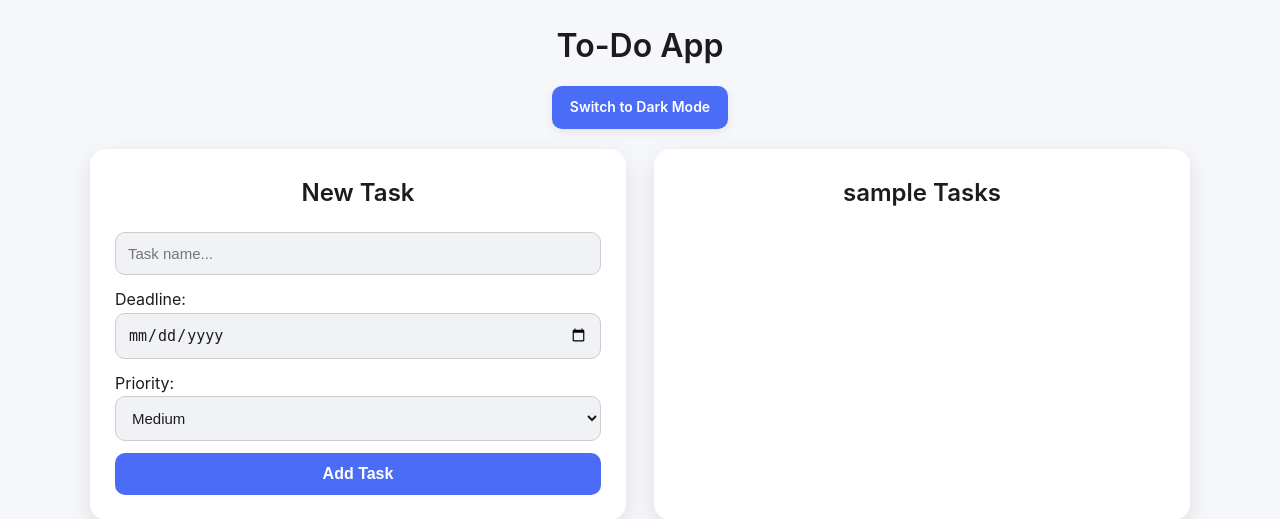
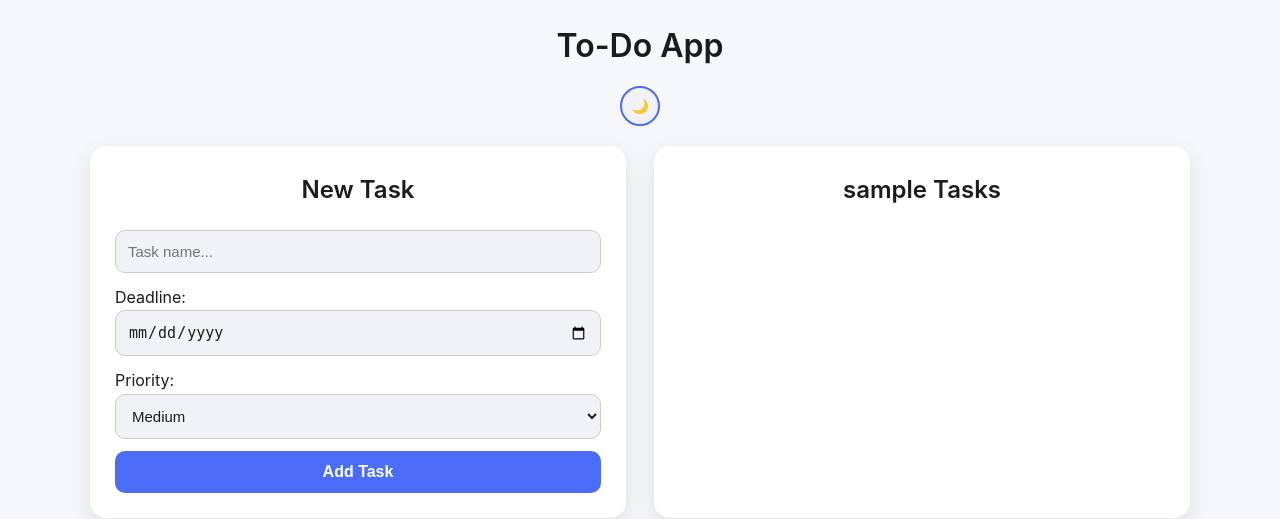
Before and after one commit to bardhideveloper/todo_flask, a Flask app: page / in a window 1280 px wide. Shown: the top 519 px of the page. Run offline with Flask 3, Linux system fonts and the light colour scheme; the visitor is signed in with stand-in values (Sample User, id 1); data that the repository does not hold is empty.

Commit message:
Small UI changes

```diff
--- a/static/style.css
+++ b/static/style.css
@@ -436,3 +436,28 @@ li:hover {
     margin-top: 4px;
     border: 1px solid rgba(74, 108, 247, 0.25);
 }
+
+/* ===========================
+   THEME TOGGLE ICON BUTTON
+=========================== */
+.btn-theme-toggle {
+    display: inline-flex;
+    align-items: center;
+    justify-content: center;
+    width: 40px;
+    height: 40px;
+    border-radius: 50%;
+    background: var(--input-bg);
+    color: var(--accent);
+    font-size: 18px;
+    cursor: pointer;
+    border: 2px solid var(--accent);
+    transition: 0.3s ease;
+    text-decoration: none;
+}
+
+.btn-theme-toggle:hover {
+    background: var(--accent);
+    color: white;
+    transform: rotate(20deg); /* optional subtle rotate on hover */
+}
--- a/templates/base.html
+++ b/templates/base.html
@@ -15,10 +15,15 @@
 
         {% if current_user.is_authenticated %}
         <div class="toggle-theme">
-            <a class="btn-link" href="{{ url_for('toggle_theme') }}">
-                Switch to {{ 'Dark' if current_user.theme == 'light' else 'Light' }} Mode
+            <a class="btn-theme-toggle" href="{{ url_for('toggle_theme') }}">
+                {% if current_user.theme == 'light' %}
+                🌙
+                {% else %}
+                ☀️
+                {% endif %}
             </a>
         </div>
+
         {% endif %}
 
         {% block content %}{% endblock %}
```
